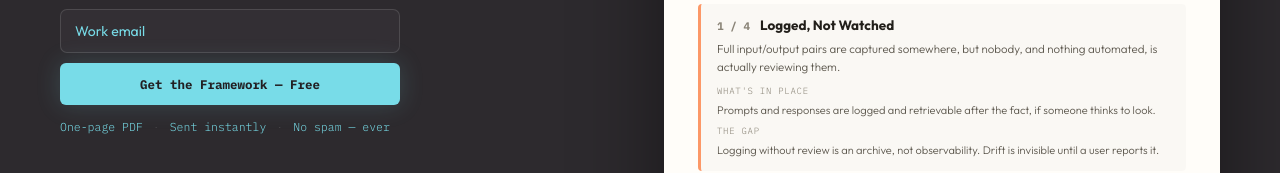
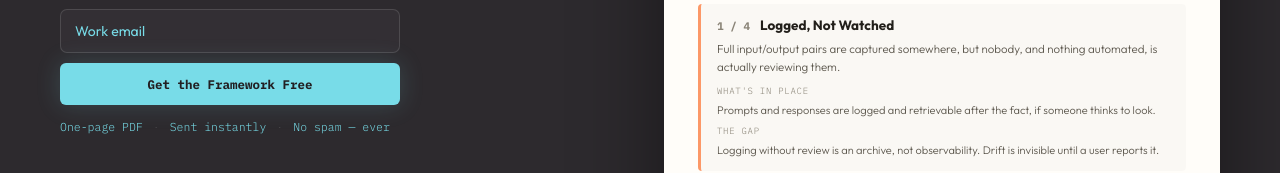
Before and after one commit to MikeLegemah5799/mleg-nextjs, a Next.js app: page /observability in a window 1280 px wide. Shown: the part 544-717 px from the top of the page. Built offline with nearby package versions, Linux system fonts and the light colour scheme.

Commit message:
Fix button text in SignupForm for improved clarity

```diff
--- a/components/ObservabilityClient.tsx
+++ b/components/ObservabilityClient.tsx
@@ -129,7 +129,7 @@ function SignupForm({ id }: { id: string }) {
         autoComplete="email"
       />
       <button className={s.btnPrimary} type="submit" disabled={status === 'submitting'}>
-        {status === 'submitting' ? 'Sending…' : 'Get the Framework — Free'}
+        {status === 'submitting' ? 'Sending…' : 'Get the Framework Free'}
       </button>
       {status === 'error' && <div className={s.formError}>{errorMsg}</div>}
       <div className={s.trustLine}>
```
